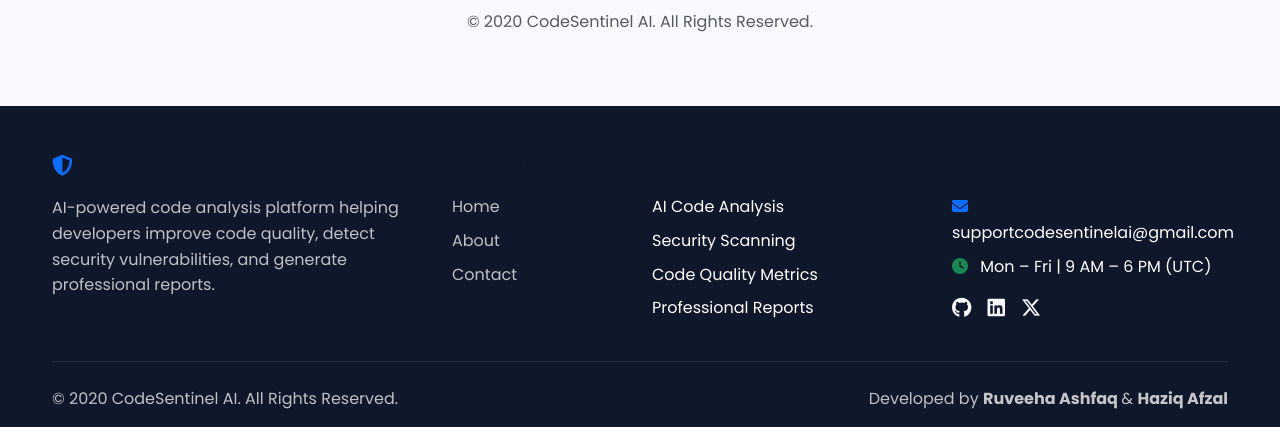
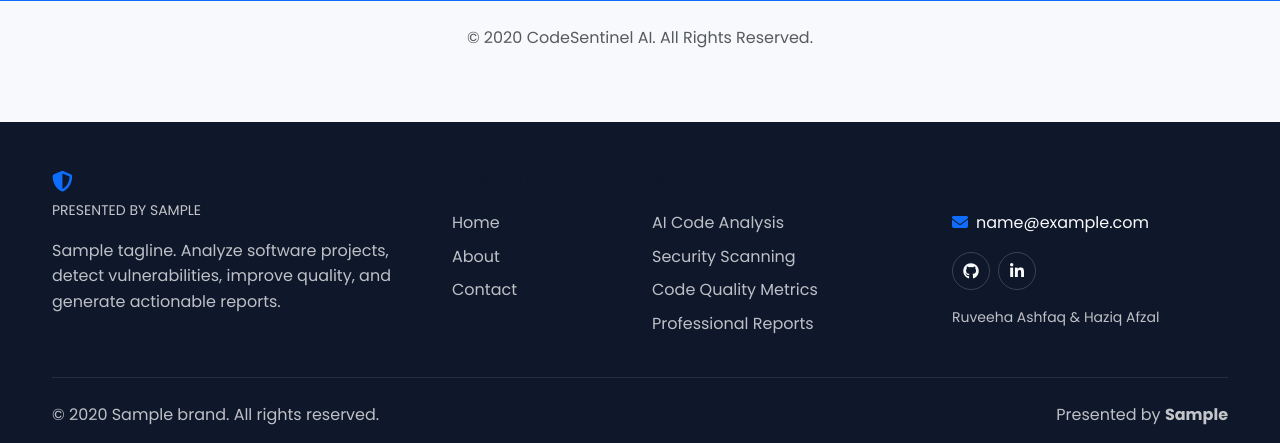
Before and after one commit to HaziqBinAfzal/HR-Presents-Sentrix, a Python web app: template templates/about.html in a window 1280 px wide. Shown: the part 3205-3648 px from the top of the page. Run offline with Jinja, Linux system fonts and the light colour scheme; the template is opened without the code that fills it: most values are stand-ins (such as "Sample title", 1, 10 or a date in 2020); one stand-in notice (Sample message) is shown; some libraries are stand-ins or nearby versions.

Commit message:
rebrand shared UI shell to Sentrix

```diff
--- a/templates/base.html
+++ b/templates/base.html
@@ -1,666 +1,144 @@
 <!DOCTYPE html>
+<html lang="en">
+<head>
+    <meta charset="UTF-8">
+    <meta name="viewport" content="width=device-width, initial-scale=1.0">
+    <meta name="description" content="{{ brand.tagline }}">
+    <meta name="application-name" content="{{ brand.name }}">
+    <title>{% block title %}{{ brand.name }}{% endblock %}</title>
 
-<html lang="en">
-
-<head>
-
-    <meta charset="UTF-8">
-
-    <meta name="viewport"
-          content="width=device-width, initial-scale=1.0">
-
-    <title>
-
-        {% block title %}CodeSentinel AI{% endblock %}
-
-    </title>
-
-    <!-- Bootstrap 5 -->
-
-    <link
-        href="https://cdn.jsdelivr.net/npm/bootstrap@5.3.3/dist/css/bootstrap.min.css"
-        rel="stylesheet">
-
-    <!-- Font Awesome -->
-
-    <link
-        rel="stylesheet"
-        href="https://cdnjs.cloudflare.com/ajax/libs/font-awesome/6.6.0/css/all.min.css">
-
-    <!-- Google Font -->
-
-    <link
-        href="https://fonts.googleapis.com/css2?family=Poppins:wght@300;400;500;600;700&display=swap"
-        rel="stylesheet">
-
-    <!-- Chart.js -->
-
+    <link href="https://cdn.jsdelivr.net/npm/bootstrap@5.3.3/dist/css/bootstrap.min.css" rel="stylesheet">
+    <link rel="stylesheet" href="https://cdnjs.cloudflare.com/ajax/libs/font-awesome/6.6.0/css/all.min.css">
+    <link href="https://fonts.googleapis.com/css2?family=Poppins:wght@300;400;500;600;700&display=swap" rel="stylesheet">
     <script src="https://cdn.jsdelivr.net/npm/chart.js"></script>
-
-    <!-- Custom CSS -->
-
-    <link rel="stylesheet"
-          href="{{ url_for('static', filename='css/style.css') }}">
+    <link rel="stylesheet" href="{{ url_for('static', filename='css/style.css') }}">
 
     <style>
-
-        body{
-
-            font-family:'Poppins',sans-serif;
-
-            background:#f8f9fc;
-
-        }
-
-        .navbar{
-
-            box-shadow:0 2px 20px rgba(0,0,0,.08);
-
-        }
-
-        .navbar-brand{
-
-            font-weight:700;
-
-            font-size:1.4rem;
-
-        }
-
-        .nav-link{
-
-            font-weight:500;
-
-        }
-
-        footer{
-
-            background:#0f172a;
-
-            color:#fff;
-
-        }
-
+        body { font-family: 'Poppins', sans-serif; background: #f8f9fc; }
+        .navbar { box-shadow: 0 2px 20px rgba(0, 0, 0, .08); }
+        .navbar-brand { font-weight: 700; font-size: 1.4rem; }
+        .brand-presenter { display: block; font-size: .62rem; letter-spacing: .12em; color: #64748b; }
+        .nav-link { font-weight: 500; }
+        footer { background: #0f172a; color: #fff; }
+        .footer-social a { width: 38px; height: 38px; display: inline-flex; align-items: center; justify-content: center; border: 1px solid rgba(255,255,255,.18); border-radius: 50%; text-decoration: none; }
     </style>
-
+    {% block head %}{% endblock %}
 </head>
-
 <body>
-
-<!-- Navigation -->
-
-<nav class="navbar navbar-expand-lg navbar-light bg-white sticky-top">
-
+<nav class="navbar navbar-expand-lg navbar-light bg-white sticky-top" aria-label="Primary navigation">
     <div class="container">
-
-        <a class="navbar-brand text-primary"
-
-           href="{{ url_for('main.home') }}">
-
+        <a class="navbar-brand text-primary d-flex align-items-center" href="{{ url_for('main.home') }}">
             <i class="fa-solid fa-shield-halved me-2"></i>
-
-            CodeSentinel AI
-
+            <span>{{ brand.name }}<small class="brand-presenter">PRESENTED BY {{ brand.presented_by|upper }}</small></span>
         </a>
-
-        <button class="navbar-toggler"
-
-                type="button"
-
-                data-bs-toggle="collapse"
-
-                data-bs-target="#navbarNav">
-
+        <button class="navbar-toggler" type="button" data-bs-toggle="collapse" data-bs-target="#navbarNav" aria-controls="navbarNav" aria-expanded="false" aria-label="Toggle navigation">
             <span class="navbar-toggler-icon"></span>
-
         </button>
-
-        <div class="collapse navbar-collapse"
-
-             id="navbarNav">
-
+        <div class="collapse navbar-collapse" id="navbarNav">
             <ul class="navbar-nav ms-auto align-items-lg-center">
-
-                <li class="nav-item">
-
-                    <a class="nav-link"
-
-                       href="{{ url_for('main.home') }}">
-
-                        Home
-
-                    </a>
-
-                </li>
-
-                <li class="nav-item">
-
-                    <a class="nav-link"
-
-                       href="{{ url_for('main.about') }}">
-
-                        About
-
-                    </a>
-
-                </li>
-
-                <li class="nav-item">
-
-                    <a class="nav-link"
-
-                       href="{{ url_for('main.contact') }}">
-
-                        Contact
-
-                    </a>
-
-                </li>
-
-
-{% if current_user.is_authenticated %}
-
-                <li class="nav-item">
-
-                    <a class="nav-link"
-
-                       href="{{ url_for('main.dashboard') }}">
-
-                        Dashboard
-
-                    </a>
-
-                </li>
-
-                <li class="nav-item">
-
-                    <a class="nav-link"
-
-                       href="{{ url_for('main.upload') }}">
-
-                        Upload
-
-                    </a>
-
-                </li>
-
-                <li class="nav-item">
-
-                    <a class="nav-link"
-
-                       href="{{ url_for('main.history') }}">
-
-                        History
-
-                    </a>
-
-                </li>
-
-                <li class="nav-item dropdown ms-lg-3">
-
-                    <a class="btn btn-primary dropdown-toggle"
-
-                       href="#"
-
-                       role="button"
-
-                       data-bs-toggle="dropdown">
-
-                        <i class="fa-solid fa-user-circle me-2"></i>
-
-                        {{ current_user.username }}
-
-                    </a>
-
-                    <ul class="dropdown-menu dropdown-menu-end shadow border-0">
-
-                        <li>
-
-                            <a class="dropdown-item"
-
-                               href="{{ url_for('main.profile') }}">
-
-                                <i class="fa-solid fa-user me-2"></i>
-
-                                Profile
-
-                            </a>
-
-                        </li>
-
-                        <li>
-
-                            <a class="dropdown-item"
-
-                               href="{{ url_for('main.settings') }}">
-
-                                <i class="fa-solid fa-gear me-2"></i>
-
-                                Settings
-
-                            </a>
-
-                        </li>
-
-                        <li>
-
-                            <hr class="dropdown-divider">
-
-                        </li>
-
-                        <li>
-
-                            <a class="dropdown-item text-danger"
-
-                               href="{{ url_for('main.logout') }}">
-
-                                <i class="fa-solid fa-right-from-bracket me-2"></i>
-
-                                Logout
-
-                            </a>
-
-                        </li>
-
-                    </ul>
-
-                </li>
-
+                <li class="nav-item"><a class="nav-link" href="{{ url_for('main.home') }}">Home</a></li>
+                <li class="nav-item"><a class="nav-link" href="{{ url_for('main.about') }}">About</a></li>
+                <li class="nav-item"><a class="nav-link" href="{{ url_for('main.contact') }}">Contact</a></li>
+                {% if current_user.is_authenticated %}
+                    <li class="nav-item"><a class="nav-link" href="{{ url_for('main.dashboard') }}">Dashboard</a></li>
+                    <li class="nav-item"><a class="nav-link" href="{{ url_for('main.upload') }}">Upload</a></li>
+                    <li class="nav-item"><a class="nav-link" href="{{ url_for('main.history') }}">History</a></li>
+                    <li class="nav-item dropdown ms-lg-3">
+                        <a class="btn btn-primary dropdown-toggle" href="#" role="button" data-bs-toggle="dropdown" aria-expanded="false">
+                            <i class="fa-solid fa-user-circle me-2"></i>{{ current_user.username }}
+                        </a>
+                        <ul class="dropdown-menu dropdown-menu-end shadow border-0">
+                            <li><a class="dropdown-item" href="{{ url_for('main.profile') }}"><i class="fa-solid fa-user me-2"></i>Profile</a></li>
+                            <li><a class="dropdown-item" href="{{ url_for('main.settings') }}"><i class="fa-solid fa-gear me-2"></i>Settings</a></li>
+                            <li><hr class="dropdown-divider"></li>
+                            <li><a class="dropdown-item text-danger" href="{{ url_for('main.logout') }}"><i class="fa-solid fa-right-from-bracket me-2"></i>Logout</a></li>
+                        </ul>
+                    </li>
                 {% else %}
-
-                <li class="nav-item">
-
-                    <a class="nav-link"
-
-                       href="{{ url_for('main.login') }}">
-
-                        Login
-
-                    </a>
-
-                </li>
-
-                <li class="nav-item ms-lg-2">
-
-                    <a class="btn btn-primary"
-
-                       href="{{ url_for('main.register') }}">
-
-                        Get Started
-
-                    </a>
-
-                </li>
-
+                    <li class="nav-item"><a class="nav-link" href="{{ url_for('main.login') }}">Login</a></li>
+                    <li class="nav-item ms-lg-2"><a class="btn btn-primary" href="{{ url_for('main.register') }}">Get Started</a></li>
                 {% endif %}
-
             </ul>
-
         </div>
-
     </div>
-
 </nav>
 
-<!-- Flash Messages -->
-
-<div class="container mt-4">
-
+<div class="container mt-4" aria-live="polite">
     {% with messages = get_flashed_messages(with_categories=true) %}
-
         {% if messages %}
-
             {% for category, message in messages %}
-
-                <div class="alert alert-{{ category }} alert-dismissible fade show shadow-sm">
-
+                <div class="alert alert-{{ category }} alert-dismissible fade show shadow-sm" role="alert">
                     {{ message }}
-
-                    <button type="button"
-
-                            class="btn-close"
-
-                            data-bs-dismiss="alert">
-
-                    </button>
-
+                    <button type="button" class="btn-close" data-bs-dismiss="alert" aria-label="Close"></button>
                 </div>
-
             {% endfor %}
-
         {% endif %}
-
     {% endwith %}
-
 </div>
 
-<!-- Main Content -->
-
-<main>
-
-    {% block content %}{% endblock %}
-
-</main>
-
-
-<!-- Footer -->
+<main>{% block content %}{% endblock %}</main>
 
 <footer class="pt-5 pb-3 mt-5">
-
     <div class="container">
-
         <div class="row g-4">
-
-            <!-- Brand -->
-
             <div class="col-lg-4">
-
-                <h4 class="fw-bold mb-3">
-
-                    <i class="fa-solid fa-shield-halved me-2 text-primary"></i>
-
-                    CodeSentinel AI
-
-                </h4>
-
-                <p class="text-light opacity-75">
-
-                    AI-powered code analysis platform helping developers
-                    improve code quality, detect security vulnerabilities,
-                    and generate professional reports.
-
-                </p>
-
+                <h4 class="fw-bold mb-1"><i class="fa-solid fa-shield-halved me-2 text-primary"></i>{{ brand.name }}</h4>
+                <p class="small text-uppercase opacity-75 mb-3">Presented by {{ brand.presented_by }}</p>
+                <p class="text-light opacity-75">{{ brand.tagline }}. Analyze software projects, detect vulnerabilities, improve quality, and generate actionable reports.</p>
             </div>
-
-            <!-- Quick Links -->
-
             <div class="col-md-2">
-
-                <h5 class="fw-bold mb-3">
-
-                    Quick Links
-
-                </h5>
-
+                <h5 class="fw-bold mb-3">Quick Links</h5>
                 <ul class="list-unstyled">
-
-                    <li class="mb-2">
-
-                        <a href="{{ url_for('main.home') }}"
-                           class="text-decoration-none text-light opacity-75">
-
-                            Home
-
-                        </a>
-
-                    </li>
-
-                    <li class="mb-2">
-
-                        <a href="{{ url_for('main.about') }}"
-                           class="text-decoration-none text-light opacity-75">
-
-                            About
-
-                        </a>
-
-                    </li>
-
-                    <li class="mb-2">
-
-                        <a href="{{ url_for('main.contact') }}"
-                           class="text-decoration-none text-light opacity-75">
-
-                            Contact
-
-                        </a>
-
-                    </li>
-
-                    {% if current_user.is_authenticated %}
-
-                    <li>
-
-                        <a href="{{ url_for('main.dashboard') }}"
-                           class="text-decoration-none text-light opacity-75">
-
-                            Dashboard
-
-                        </a>
-
-                    </li>
-
-                    {% endif %}
-
+                    <li class="mb-2"><a href="{{ url_for('main.home') }}" class="text-decoration-none text-light opacity-75">Home</a></li>
+                    <li class="mb-2"><a href="{{ url_for('main.about') }}" class="text-decoration-none text-light opacity-75">About</a></li>
+                    <li class="mb-2"><a href="{{ url_for('main.contact') }}" class="text-decoration-none text-light opacity-75">Contact</a></li>
+                    {% if current_user.is_authenticated %}<li><a href="{{ url_for('main.dashboard') }}" class="text-decoration-none text-light opacity-75">Dashboard</a></li>{% endif %}
                 </ul>
-
             </div>
-
-            <!-- Resources -->
-
             <div class="col-md-3">
-
-                <h5 class="fw-bold mb-3">
-
-                    Platform
-
-                </h5>
-
-                <ul class="list-unstyled">
-
-                    <li class="mb-2">
-
-                        AI Code Analysis
-
-                    </li>
-
-                    <li class="mb-2">
-
-                        Security Scanning
-
-                    </li>
-
-                    <li class="mb-2">
-
-                        Code Quality Metrics
-
-                    </li>
-
-                    <li>
-
-                        Professional Reports
-
-                    </li>
-
+                <h5 class="fw-bold mb-3">Platform</h5>
+                <ul class="list-unstyled text-light opacity-75">
+                    <li class="mb-2">AI Code Analysis</li>
+                    <li class="mb-2">Security Scanning</li>
+                    <li class="mb-2">Code Quality Metrics</li>
+                    <li>Professional Reports</li>
                 </ul>
-
             </div>
-
-            <!-- Contact -->
-
             <div class="col-md-3">
-
-                <h5 class="fw-bold mb-3">
-
-                    Contact
-
-                </h5>
-
-                <p class="mb-2">
-
-                    <i class="fa-solid fa-envelope me-2 text-primary"></i>
-
-                    supportcodesentinelai@gmail.com
-
-                </p>
-
-                <p class="mb-3">
-
-                    <i class="fa-solid fa-clock me-2 text-success"></i>
-
-                    Mon – Fri | 9 AM – 6 PM (UTC)
-
-                </p>
-
-                <div class="d-flex gap-3">
-
-                    <a href="#"
-                       class="text-light">
-
-                        <i class="fab fa-github fa-lg"></i>
-
-                    </a>
-
-                    <a href="#"
-                       class="text-light">
-
-                        <i class="fab fa-linkedin fa-lg"></i>
-
-                    </a>
-
-                    <a href="#"
-                       class="text-light">
-
-                        <i class="fab fa-x-twitter fa-lg"></i>
-
-                    </a>
-
+                <h5 class="fw-bold mb-3">Support & Developers</h5>
+                <p class="mb-3"><i class="fa-solid fa-envelope me-2 text-primary"></i><a class="text-light text-decoration-none" href="mailto:{{ brand.support_email }}">{{ brand.support_email }}</a></p>
+                <div class="footer-social d-flex flex-wrap gap-2">
+                    {% for developer in brand.developers %}
+                        <a href="{{ developer.github }}" class="text-light" target="_blank" rel="noopener noreferrer" aria-label="{{ developer.name }} on GitHub"><i class="fab fa-github"></i></a>
+                        <a href="{{ developer.linkedin }}" class="text-light" target="_blank" rel="noopener noreferrer" aria-label="{{ developer.name }} on LinkedIn"><i class="fab fa-linkedin-in"></i></a>
+                    {% endfor %}
                 </div>
-
+                <p class="small text-light opacity-75 mt-3 mb-0">Ruveeha Ashfaq &amp; Haziq Afzal</p>
             </div>
-
         </div>
-
         <hr class="border-secondary my-4">
-
         <div class="row align-items-center">
-
-            <div class="col-lg-6">
-
-                <p class="mb-0 text-light opacity-75">
-
-                    © {{ current_year or 2026 }} CodeSentinel AI. All Rights Reserved.
-
-                </p>
-
-            </div>
-
-            <div class="col-lg-6 text-lg-end mt-3 mt-lg-0">
-
-                <p class="mb-0 text-light opacity-75">
-
-                    Developed by
-
-                    <strong class="text-white">
-
-                        Ruveeha Ashfaq
-
-                    </strong>
-
-                    &
-
-                    <strong class="text-white">
-
-                        Haziq Afzal
-
-                    </strong>
-
-                </p>
-
-            </div>
-
+            <div class="col-lg-6"><p class="mb-0 text-light opacity-75">© {{ current_year }} {{ brand.name }}. All rights reserved.</p></div>
+            <div class="col-lg-6 text-lg-end mt-3 mt-lg-0"><p class="mb-0 text-light opacity-75">Presented by <strong class="text-white">{{ brand.presented_by }}</strong></p></div>
         </div>
-
     </div>
-
 </footer>
 
-
-<!-- Bootstrap JavaScript -->
-
 <script src="https://cdn.jsdelivr.net/npm/bootstrap@5.3.3/dist/js/bootstrap.bundle.min.js"></script>
-
-<!-- Custom JavaScript -->
-
 <script>
-
-    // Automatically hide flash messages
-
-    setTimeout(function () {
-
-        const alerts = document.querySelectorAll('.alert');
-
-        alerts.forEach(function (alert) {
-
-            const bsAlert = bootstrap.Alert.getOrCreateInstance(alert);
-
-            bsAlert.close();
-
-        });
-
+    window.setTimeout(() => {
+        document.querySelectorAll('.alert').forEach((element) => bootstrap.Alert.getOrCreateInstance(element).close());
     }, 5000);
 
-    // Enable tooltips
+    document.querySelectorAll('[data-bs-toggle="tooltip"]').forEach((element) => new bootstrap.Tooltip(element));
 
-    const tooltipTriggerList = document.querySelectorAll('[data-bs-toggle="tooltip"]');
-
-    tooltipTriggerList.forEach(function (tooltipTriggerEl) {
-
-        new bootstrap.Tooltip(tooltipTriggerEl);
-
+    document.querySelectorAll('.user-local-time').forEach((element) => {
+        const date = new Date(element.dataset.time);
+        if (!Number.isNaN(date.getTime())) {
+            element.textContent = date.toLocaleDateString(undefined, { year: 'numeric', month: 'short', day: '2-digit' });
+        }
     });
-
-    // Smooth scrolling for anchor links
-
-    document.querySelectorAll('a[href^="#"]').forEach(function(anchor){
-
-        anchor.addEventListener('click', function(e){
-
-            e.preventDefault();
-
-            const target = document.querySelector(this.getAttribute('href'));
-
-            if(target){
-
-                target.scrollIntoView({
-
-                    behavior: 'smooth'
-
-                });
-
-            }
-
-        });
-
-    });
-
-
- // Convert UTC timestamps to user's local timezone
-
-    document.querySelectorAll(".user-local-time").forEach(function (element) {
-
-        const utcTime = new Date(element.dataset.time);
-
-        element.textContent = utcTime.toLocaleString(
-            undefined,
-            {
-                year: "numeric",
-                month: "short",
-                day: "2-digit",
-                hour: "2-digit",
-                minute: "2-digit",
-                second: "2-digit"
-            }
-        );
-
-    });
-
-
-
 </script>
-
 {% block scripts %}{% endblock %}
-
 </body>
-
 </html>
```
